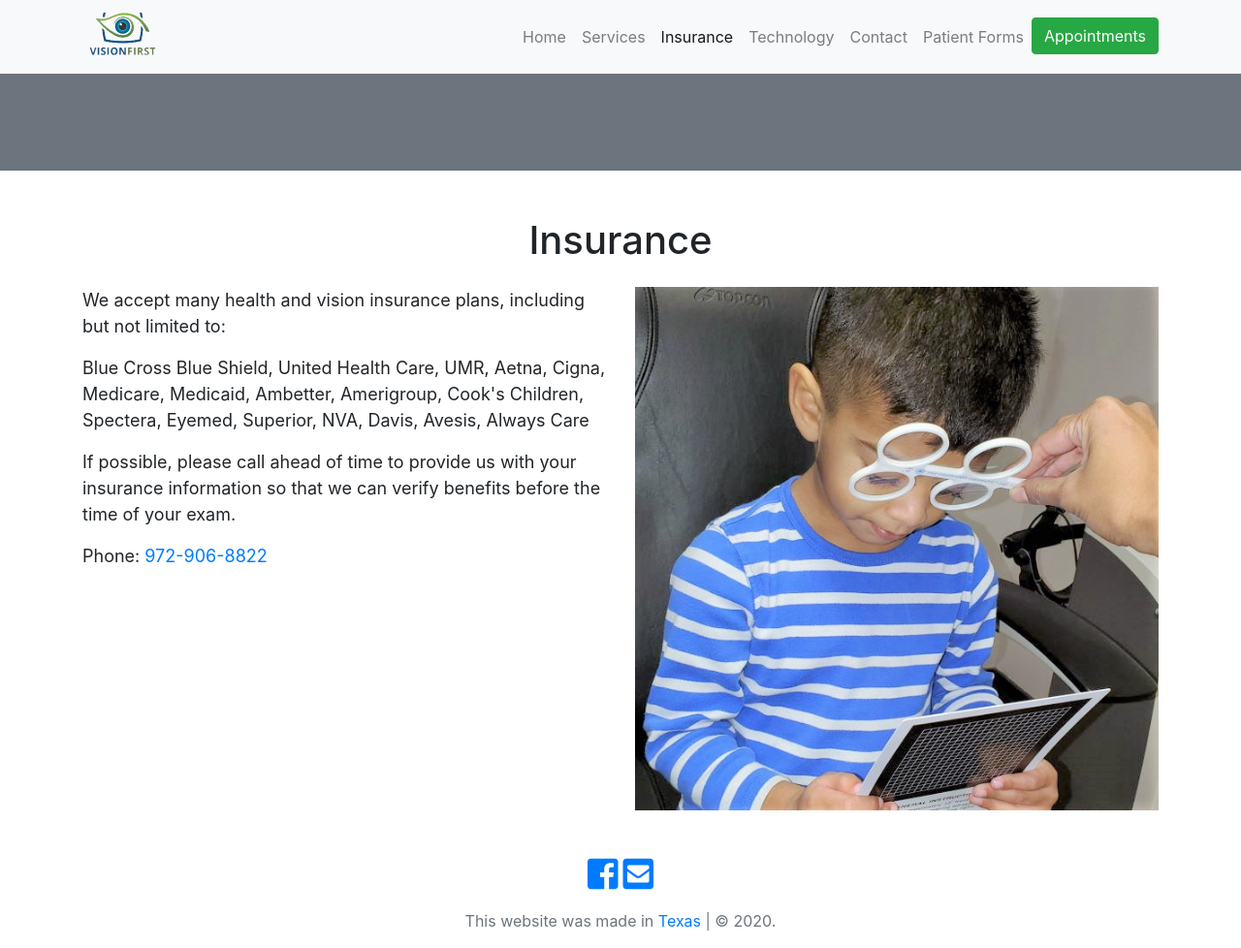
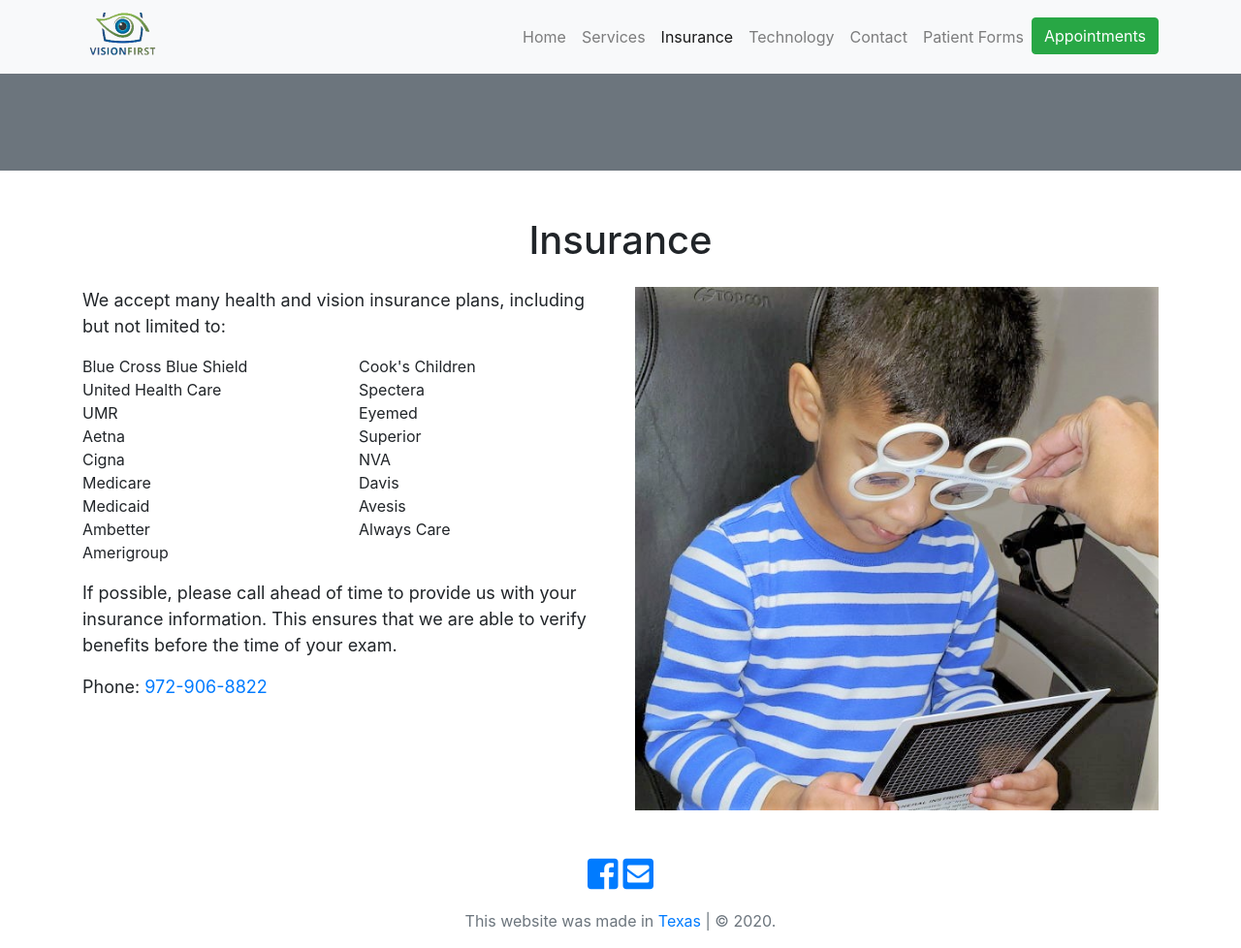
Before and after one commit to davidclark22/vision-first, a Jekyll site: the page built from insurance.html, in a window 1280 px wide and 978 px high. Shown: the whole window at 97% size. Built offline with Jekyll 4.4.1, drawn with Linux system fonts in a browser that asks for light colours; nearby versions of some CDN libraries.

Commit message:
minor text changes and new image

```diff
--- a/contact.html
+++ b/contact.html
@@ -18,7 +18,7 @@
                 </div>
                 <div class="col-md-6 mt-3">
                     <p>Please feel free to contacts us by phone or email with any questions or concerns that you may have.  We look forward to hearing from you</p>
-                    <p>We are located next to Walmart Supercenter at:</p>
+                    <p>We are located inside the Walmart Supercenter at:</p>
                     <p>
                         <div>3060 FM 407 Ste 2</div>
                         <div>Highland Village, TX 75077</div>
--- a/insurance.html
+++ b/insurance.html
@@ -18,10 +18,35 @@
                 </div>
                 <div class="col-md-6 mt-3">
                     <p>We accept many health and vision insurance plans, including but not limited to:</p>
-                    <p>Blue Cross Blue Shield, United Health Care, UMR, Aetna, Cigna, Medicare, Medicaid, Ambetter, Amerigroup, Cook's
-                    Children, Spectera, Eyemed, Superior, NVA, Davis, Avesis, Always Care</p>
+                    <div class="row">
+                        <div class="col-6">
+                            <ul class="list-unstyled">
+                                <li>Blue Cross Blue Shield</li>
+                                <li>United Health Care</li>
+                                <li>UMR</li>
+                                <li>Aetna</li>
+                                <li>Cigna</li>
+                                <li>Medicare</li>
+                                <li>Medicaid</li>
+                                <li>Ambetter</li>
+                                <li>Amerigroup</li>
+                            </ul>
+                        </div>
+                        <div class="col-6">
+                            <ul class="list-unstyled">
+                                <li>Cook's Children</li>
+                                <li>Spectera</li>
+                                <li>Eyemed</li>
+                                <li>Superior</li>
+                                <li>NVA</li>
+                                <li>Davis</li>
+                                <li>Avesis</li>
+                                <li>Always Care</li>
+                            </ul>
+                        </div>
+                    </div>
 
-                    <p>If possible, please call ahead of time to provide us with your insurance information so that we can verify benefits before the time of your exam.</p>
+                    <p>If possible, please call ahead of time to provide us with your insurance information. This ensures that we are able to verify benefits before the time of your exam.</p>
                     <p>Phone: <a href="tel:972-906-8822">972-906-8822</a></p>
 
                 </div>
```
Also changed, not shown: index.html (+4 -4 lines), assets/img/eyechart.jpg (added), assets/img/eyechart.png (deleted).
